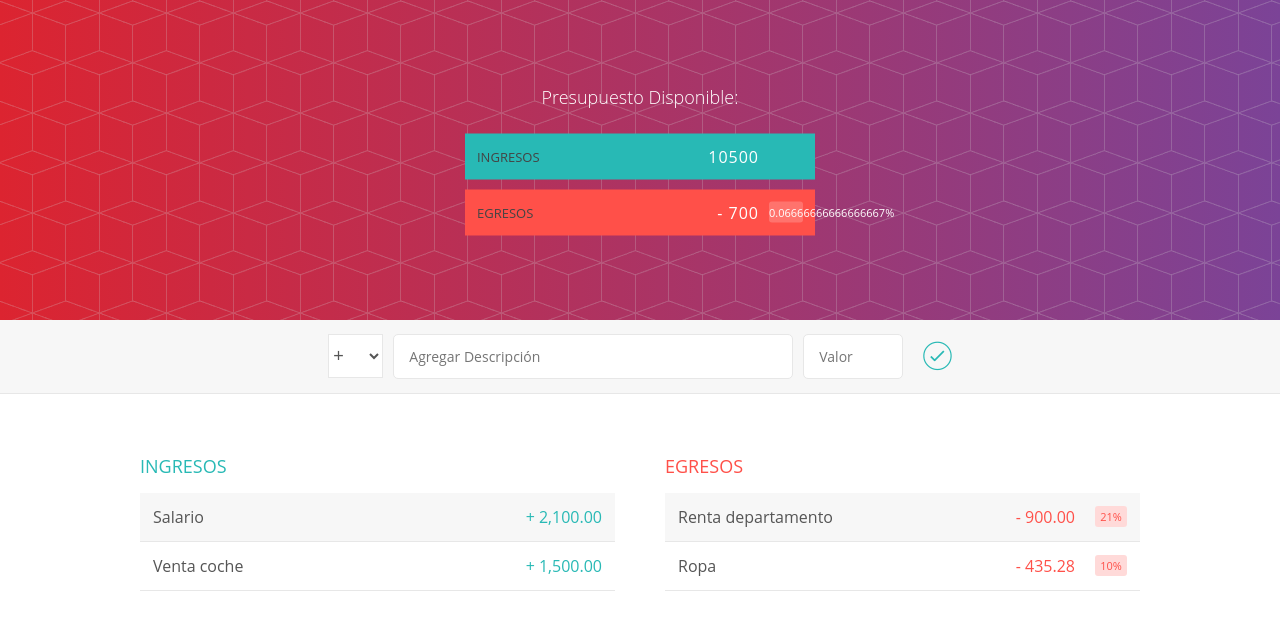
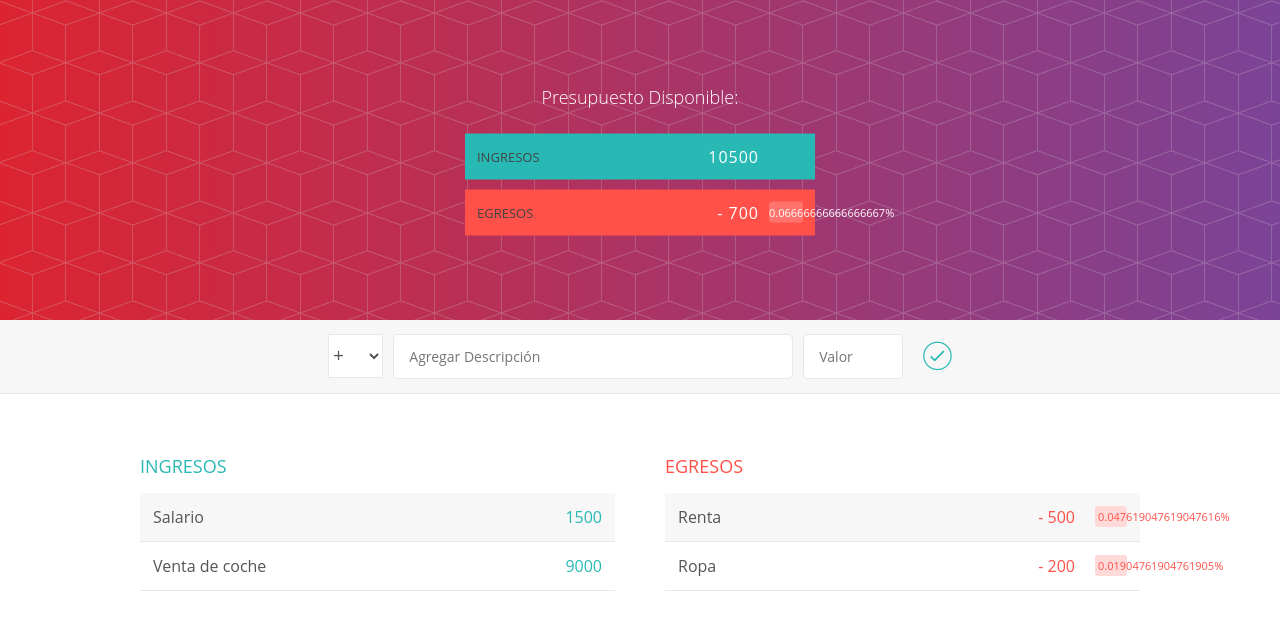
Before and after one commit to alvaro-barrera/AngularBudgetApp, an Angular app: page / in a window 1280 px wide. Shown: the top 630 px of the page. Built offline with nearby package versions, Linux system fonts and the light colour scheme.

Commit message:
Componentes ingresos y egresos funcionales

```diff
--- a/src/app/app.component.html
+++ b/src/app/app.component.html
@@ -8,5 +8,7 @@
 
 <div class="contenedor limpiarEstilos">
   <app-income></app-income>
-  <app-expense></app-expense>
+  <app-expense
+  [incomeTotal]="getIncomeTotal()"
+  ></app-expense>
 </div>
--- a/src/app/expense/expense.component.html
+++ b/src/app/expense/expense.component.html
@@ -1,26 +1,13 @@
 <div class="egreso">
   <h2 class="egreso_titulo">Egresos</h2>
 
-  <div class="elemento limpiarEstilos">
-    <div class="elemento_descripcion">Renta departamento</div>
+  <div *ngFor="let expense of expenses" class="elemento limpiarEstilos">
+    <div class="elemento_descripcion">{{ expense.description}}</div>
     <div class="right limpiarEstilos">
-      <div class="elemento_valor">- 900.00</div>
-      <div class="elemento_porcentaje">21%</div>
+      <div class="elemento_valor">- {{ expense.value }}</div>
+      <div class="elemento_porcentaje">{{calculatePercentage(expense)}}%</div>
       <div class="elemento_eliminar">
-        <button class="elemento_eliminar--btn">
-          <i class="ion-ios-close-outline"></i>
-        </button>
-      </div>
-    </div>
-  </div>
-
-  <div class="elemento limpiarEstilos">
-    <div class="elemento_descripcion">Ropa</div>
-    <div class="right limpiarEstilos">
-      <div class="elemento_valor">- 435.28</div>
-      <div class="elemento_porcentaje">10%</div>
-      <div class="elemento_eliminar">
-        <button class="elemento_eliminar--btn">
+        <button class="elemento_eliminar--btn" (click)="deleteRecord(expense)">
           <i class="ion-ios-close-outline"></i>
         </button>
       </div>
--- a/src/app/expense/expense.component.ts
+++ b/src/app/expense/expense.component.ts
@@ -1,4 +1,6 @@
-import { Component, OnInit } from '@angular/core';
+import { Component, Input, OnInit } from '@angular/core';
+import { Expense } from './expense.model';
+import { ExpenseService } from './expense.service';
 
 @Component({
   selector: 'app-expense',
@@ -7,9 +9,21 @@ import { Component, OnInit } from '@angular/core';
 })
 export class ExpenseComponent implements OnInit {
 
-  constructor() { }
+  expenses: Expense[] = [];
+  @Input() incomeTotal: number;
+
+  constructor(private expenseService: ExpenseService) { }
 
   ngOnInit(): void {
+    this.expenses = this.expenseService.expenses;
+  }
+
+  deleteRecord(expense: Expense){
+    this.expenseService.delete(expense);
+  }
+
+  calculatePercentage(expense: Expense){
+    return expense.value/this.incomeTotal;
   }
 
 }
--- a/src/app/expense/expense.service.ts
+++ b/src/app/expense/expense.service.ts
@@ -2,4 +2,9 @@ import { Expense } from './expense.model';
 
 export class ExpenseService {
   expenses: Expense[] = [new Expense('Renta', 500), new Expense('Ropa', 200)];
+
+  delete(expense: Expense) {
+    const index: number = this.expenses.indexOf(expense);
+    this.expenses.splice(index, 1);
+  }
 }
--- a/src/app/income/income.component.html
+++ b/src/app/income/income.component.html
@@ -1,24 +1,12 @@
 <div class="ingreso">
   <h2 class="ingreso_titulo">Ingresos</h2>
 
-  <div class="elemento limpiarEstilos">
-    <div class="elemento_descripcion">Salario</div>
+  <div *ngFor="let income of incomes" class="elemento limpiarEstilos">
+    <div class="elemento_descripcion">{{ income.description }}</div>
     <div class="right limpiarEstilos">
-      <div class="elemento_valor">+ 2,100.00</div>
+      <div class="elemento_valor">{{ income.value }}</div>
       <div class="elemento_eliminar">
-        <button class="elemento_eliminar--btn">
-          <i class="ion-ios-close-outline"></i>
-        </button>
-      </div>
-    </div>
-  </div>
-
-  <div class="elemento limpiarEstilos">
-    <div class="elemento_descripcion">Venta coche</div>
-    <div class="right limpiarEstilos">
-      <div class="elemento_valor">+ 1,500.00</div>
-      <div class="elemento_eliminar">
-        <button class="elemento_eliminar--btn">
+        <button class="elemento_eliminar--btn"  >
           <i class="ion-ios-close-outline"></i>
         </button>
       </div>
--- a/src/app/income/income.component.ts
+++ b/src/app/income/income.component.ts
@@ -1,15 +1,21 @@
 import { Component, OnInit } from '@angular/core';
+import { Income } from './income.model';
+import { IncomeService } from './income.service';
 
 @Component({
   selector: 'app-income',
   templateUrl: './income.component.html',
-  styleUrls: ['./income.component.css']
+  styleUrls: ['./income.component.css'],
 })
 export class IncomeComponent implements OnInit {
-
-  constructor() { }
+  incomes: Income[] = [];
+  constructor(private incomeService: IncomeService) {}
 
   ngOnInit(): void {
+    this.incomes = this.incomeService.incomes;
   }
 
+  deleteRecord(income: Income) {
+    this.incomeService.delete(income);
+  }
 }
--- a/src/app/income/income.service.ts
+++ b/src/app/income/income.service.ts
@@ -5,4 +5,9 @@ export class IncomeService {
     new Income('Salario', 1500),
     new Income('Venta de coche', 9000),
   ];
+
+  delete(income: Income) {
+    const index: number = this.incomes.indexOf(income);
+    this.incomes.splice(index, 1);
+  }
 }
--- a/tsconfig.json
+++ b/tsconfig.json
@@ -2,6 +2,7 @@
 {
   "compileOnSave": false,
   "compilerOptions": {
+    "strictPropertyInitialization": false,
     "baseUrl": "./",
     "outDir": "./dist/out-tsc",
     "sourceMap": true,
```
